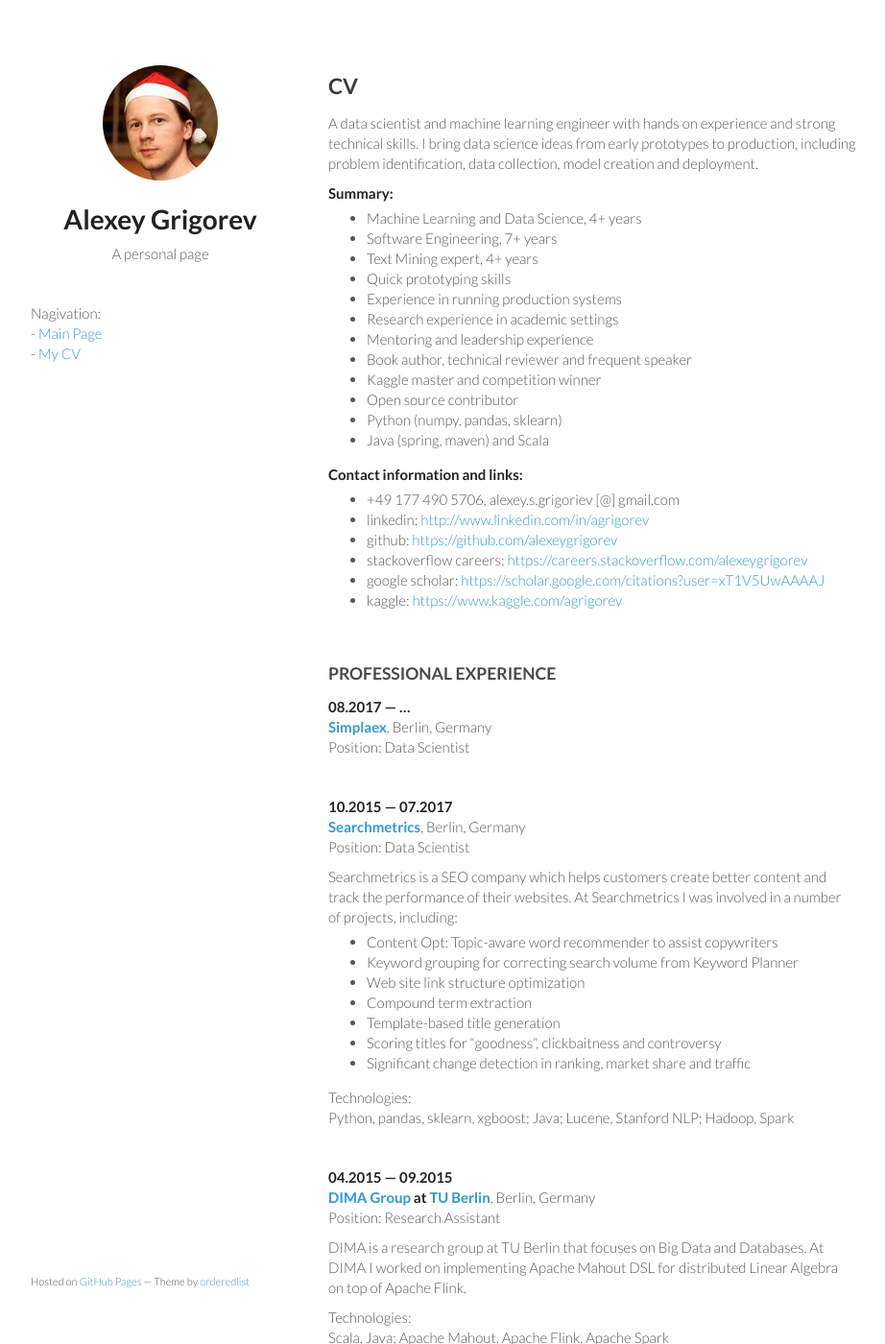
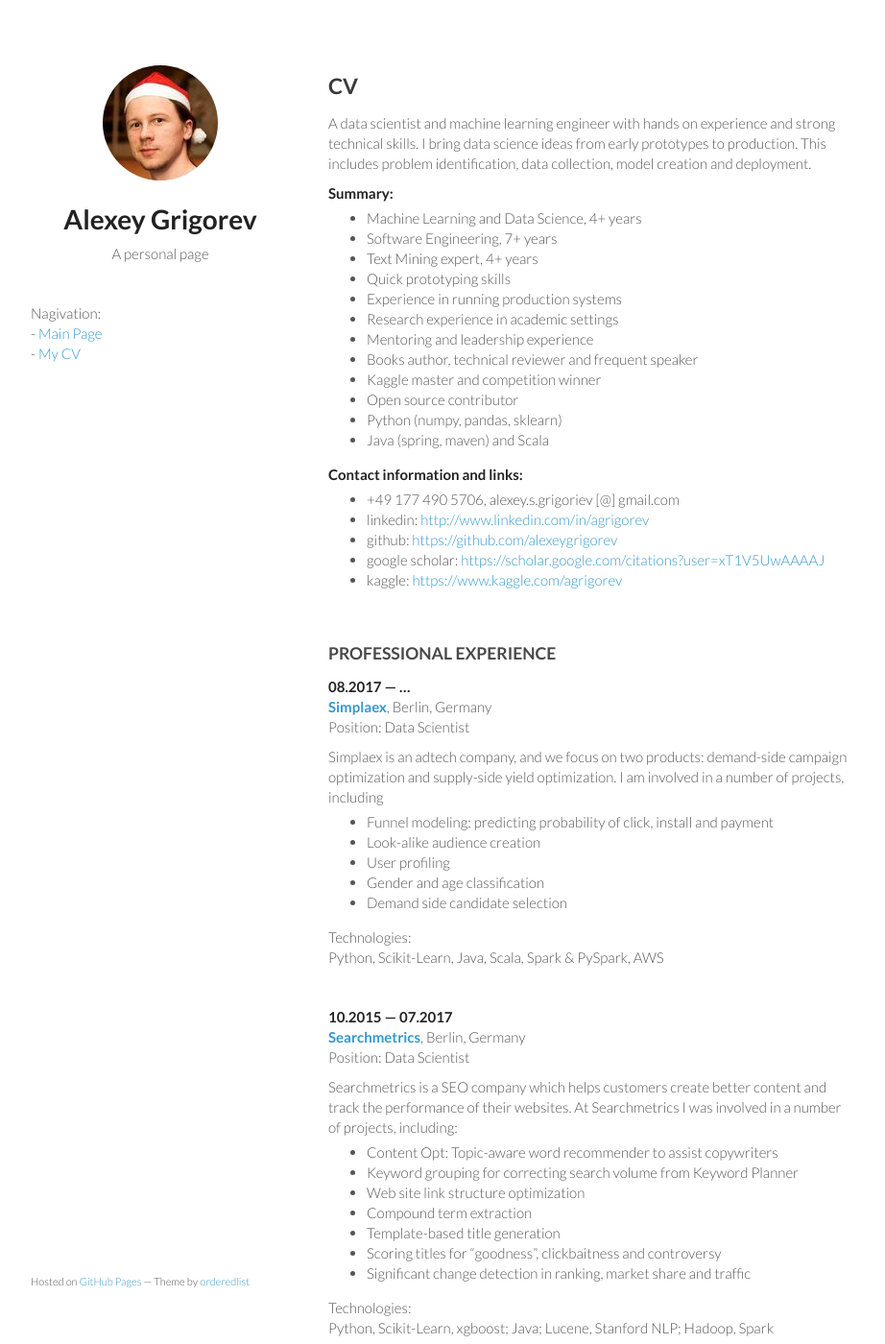
Before and after one commit to alexeygrigorev/alexeygrigorev.github.io, a Jekyll site: the page built from cv.md, in a window 1280 px wide and 1400 px high. Shown: the whole window at 96% size, without its empty margins (178-1100 px from the left). Built offline with Jekyll 4.4.1, drawn with Linux system fonts in a browser that asks for light colours; some of the changed text lies outside the part shown.

Commit message:
Update cv.md

```diff
--- a/cv.md
+++ b/cv.md
@@ -8,7 +8,7 @@ title: Alexey Grigorev - CV
 
 ## CV
 
-A data scientist and machine learning engineer with hands on experience and strong technical skills. I bring data science ideas from early prototypes to production, including problem identification, data collection, model creation and deployment.
+A data scientist and machine learning engineer with hands on experience and strong technical skills. I bring data science ideas from early prototypes to production. This includes problem identification, data collection, model creation and deployment.
 
 
 **Summary:**
@@ -20,7 +20,7 @@ A data scientist and machine learning engineer with hands on experience and stro
 - Experience in running production systems
 - Research experience in academic settings
 - Mentoring and leadership experience
-- Book author, technical reviewer and frequent speaker
+- Books author, technical reviewer and frequent speaker
 - Kaggle master and competition winner
 - Open source contributor
 - Python (numpy, pandas, sklearn)
@@ -31,7 +31,6 @@ A data scientist and machine learning engineer with hands on experience and stro
 - +49 177 490 5706, alexey.s.grigoriev [@] gmail.com
 - linkedin: [http://www.linkedin.com/in/agrigorev](http://www.linkedin.com/in/agrigorev)
 - github: [https://github.com/alexeygrigorev](https://github.com/alexeygrigorev)
-- stackoverflow careers: [https://careers.stackoverflow.com/alexeygrigorev](https://careers.stackoverflow.com/alexeygrigorev)
 - google scholar: [https://scholar.google.com/citations?user=xT1V5UwAAAAJ](https://scholar.google.com/citations?user=xT1V5UwAAAAJ)
 - kaggle: [https://www.kaggle.com/agrigorev](https://www.kaggle.com/agrigorev)
 
@@ -44,8 +43,18 @@ A data scientist and machine learning engineer with hands on experience and stro
 <strong>[Simplaex](http://www.simplaex.com)</strong>, Berlin, Germany<br/>
 Position: Data Scientist<br/>
 
+Simplaex is an adtech company, and we focus on two products: demand-side campaign optimization and supply-side yield optimization. I am involved in a number of projects, including
+
+- Funnel modeling: predicting probability of click, install and payment
+- Look-alike audience creation
+- User profiling
+- Gender and age classification
+- Demand side candidate selection
+
+Technologies:<br/>
+Python, Scikit-Learn, Java, Scala, Spark & PySpark, AWS<br/>
+
 &nbsp;
-
 
 <strong>10.2015 &mdash; 07.2017</strong><br/>
 <strong>[Searchmetrics](http://www.searchmetrics.com)</strong>, Berlin, Germany<br/>
@@ -63,7 +72,7 @@ Searchmetrics is a SEO company which helps customers create better content and t
 
 
 Technologies:<br/>
-Python, pandas, sklearn, xgboost; Java; Lucene, Stanford NLP; Hadoop, Spark<br/>
+Python, Scikit-Learn, xgboost; Java; Lucene, Stanford NLP; Hadoop, Spark<br/>
 
 
 &nbsp;
@@ -113,12 +122,13 @@ Summary of prior experience:
 
 **Books:**
 
-- [Mastering Java for Data Science](https://www.packtpub.com/big-data-and-business-intelligence/mastering-java-data-science) by Alexey Grigorev
+- [Mastering Java for Data Science](https://www.packtpub.com/big-data-and-business-intelligence/mastering-java-data-science), Packt Publishing, 2017.
+- [TensorFlow Deep Learning Projects](https://www.packtpub.com/big-data-and-business-intelligence/tensorflow-deep-learning-projects), Packt Publishing, 2018.
 
 
 **Papers:**
 
-- Moritz Schubotz, Alexey Grigorev, and others. Semantification of Identifiers in Mathematics for Better Math Information Retrieval. SIGIR '16 ([DOI](http://dx.doi.org/10.1145/2911451.2911503))
+- Moritz Schubotz, Alexey Grigorev, and others. Semantification of Identifiers in Mathematics for Better Math Information Retrieval. SIGIR '16. ([DOI](http://dx.doi.org/10.1145/2911451.2911503))
 - Alexey Grigorev. Large-Scale Vandalism Detection with Linear Classifiers. WSDM Cup 2017 Notebook Papers. ([pdf](http://www.uni-weimar.de/medien/webis/events/wsdm-cup-17/wsdmcup17-papers-final/wsdmcup17-vandalism-detection/grigorev17-notebook.pdf))
 
 
```
Also changed, not shown: other parts of cv.md (+0 -20 lines).
